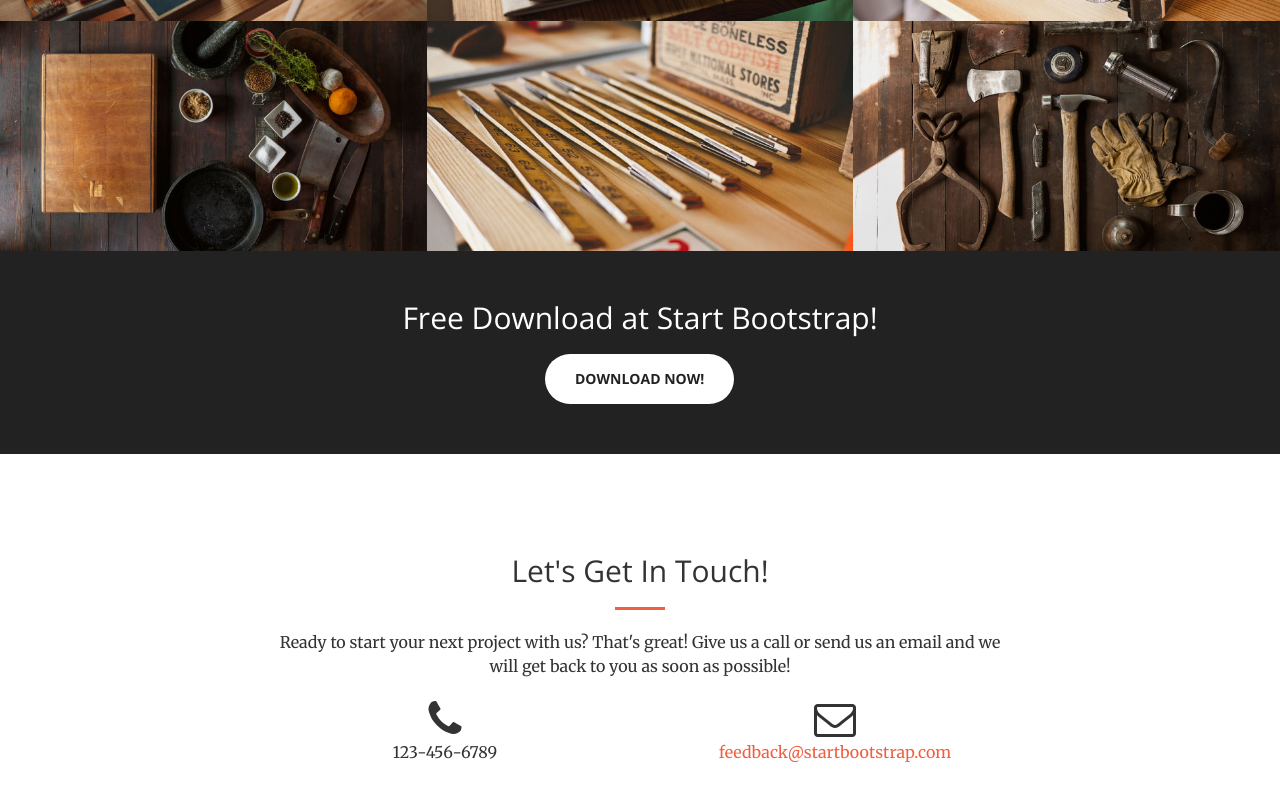
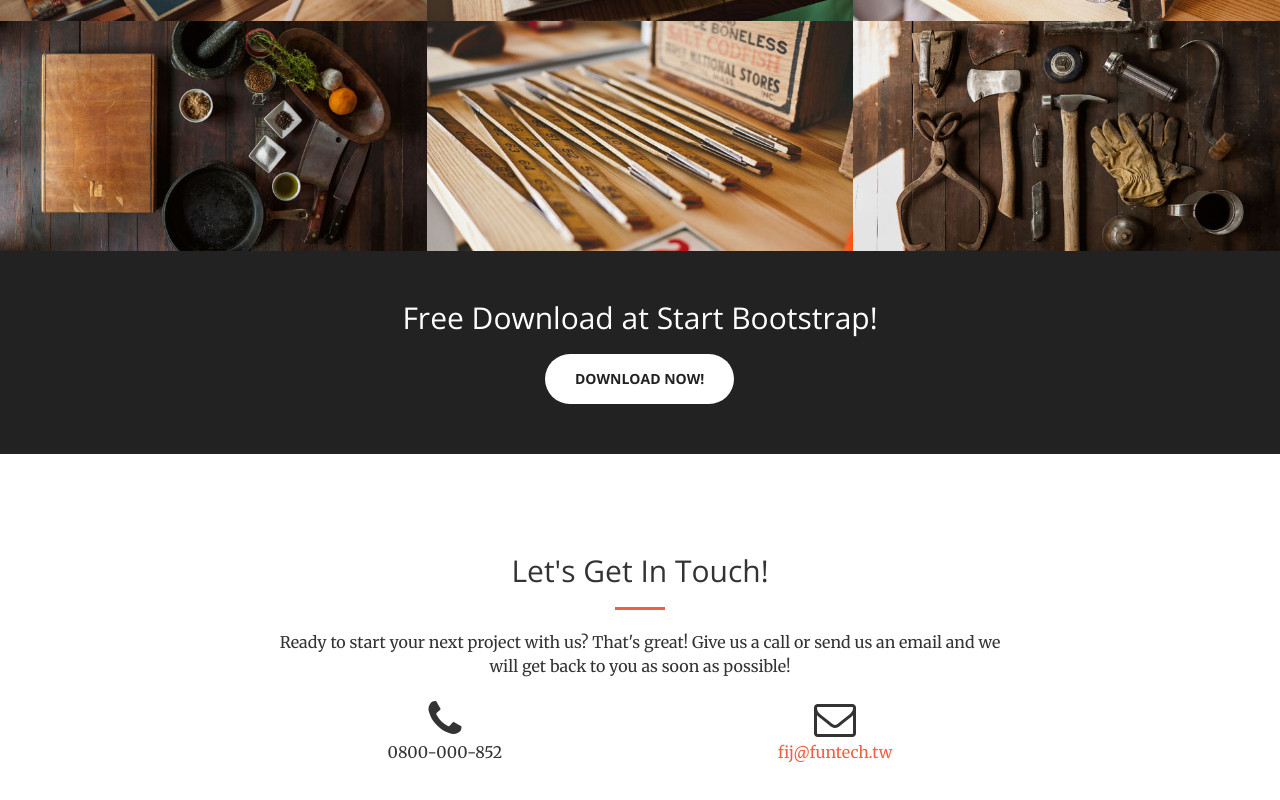
Before and after one commit to michaelfangtw/michaelfangtw.github.io, a website: page index.html in a window 1280 px wide. Shown: the part 1951-2751 px from the top of the page. Drawn offline with nearby package versions, Linux system fonts and the light colour scheme.

Commit message:
index.html

```diff
--- a/index.html
+++ b/index.html
@@ -255,11 +255,11 @@
                 </div>
                 <div class="col-lg-4 col-lg-offset-2 text-center">
                     <i class="fa fa-phone fa-3x sr-contact"></i>
-                    <p>123-456-6789</p>
+                    <p>0800-000-852</p>
                 </div>
                 <div class="col-lg-4 text-center">
                     <i class="fa fa-envelope-o fa-3x sr-contact"></i>
-                    <p><a href="mailto:your-email@your-domain.com">feedback@startbootstrap.com</a></p>
+                    <p><a href="mailto:fij@funtech.tw">fij@funtech.tw</a></p>
                 </div>
             </div>
         </div>
```
